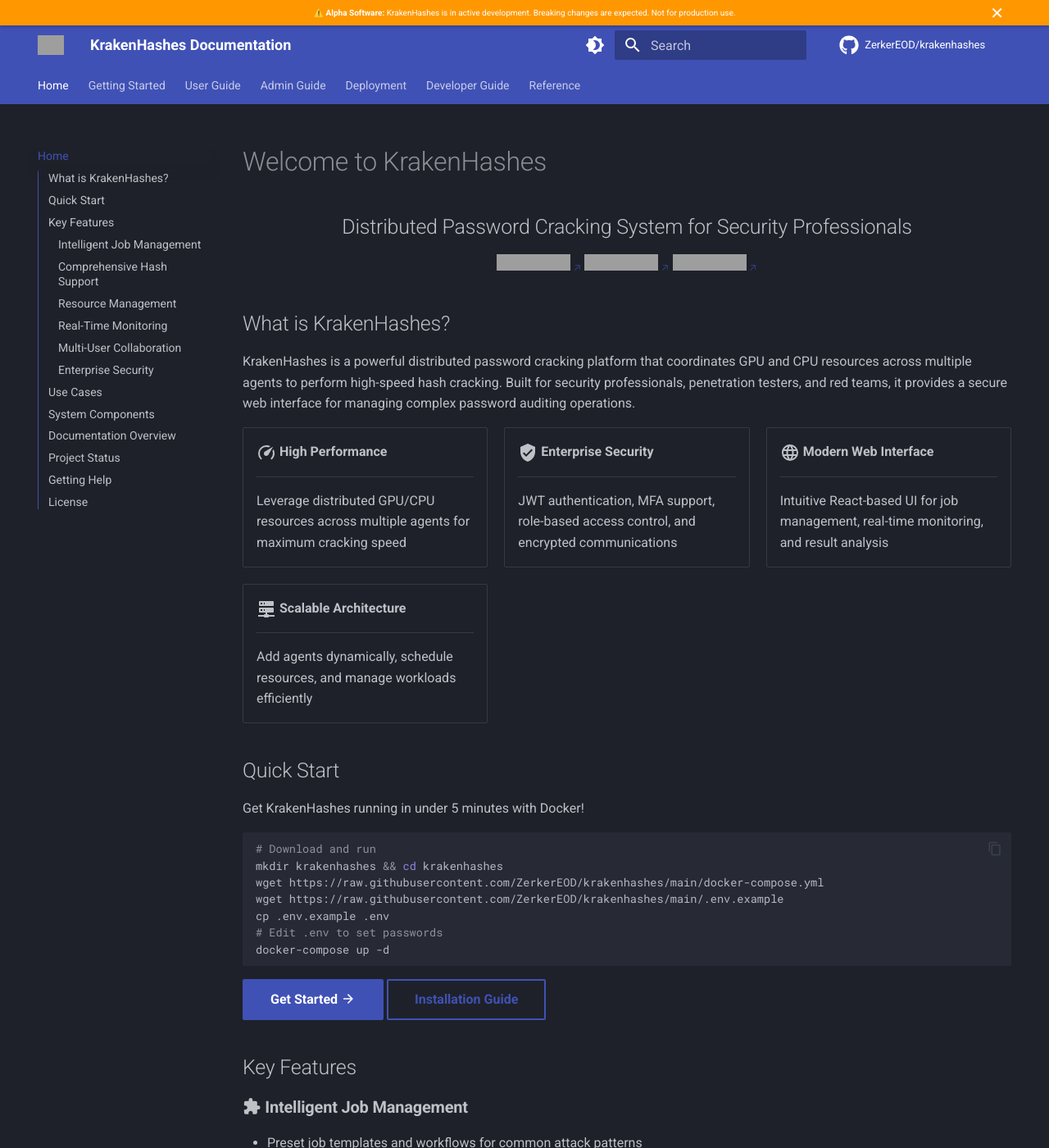
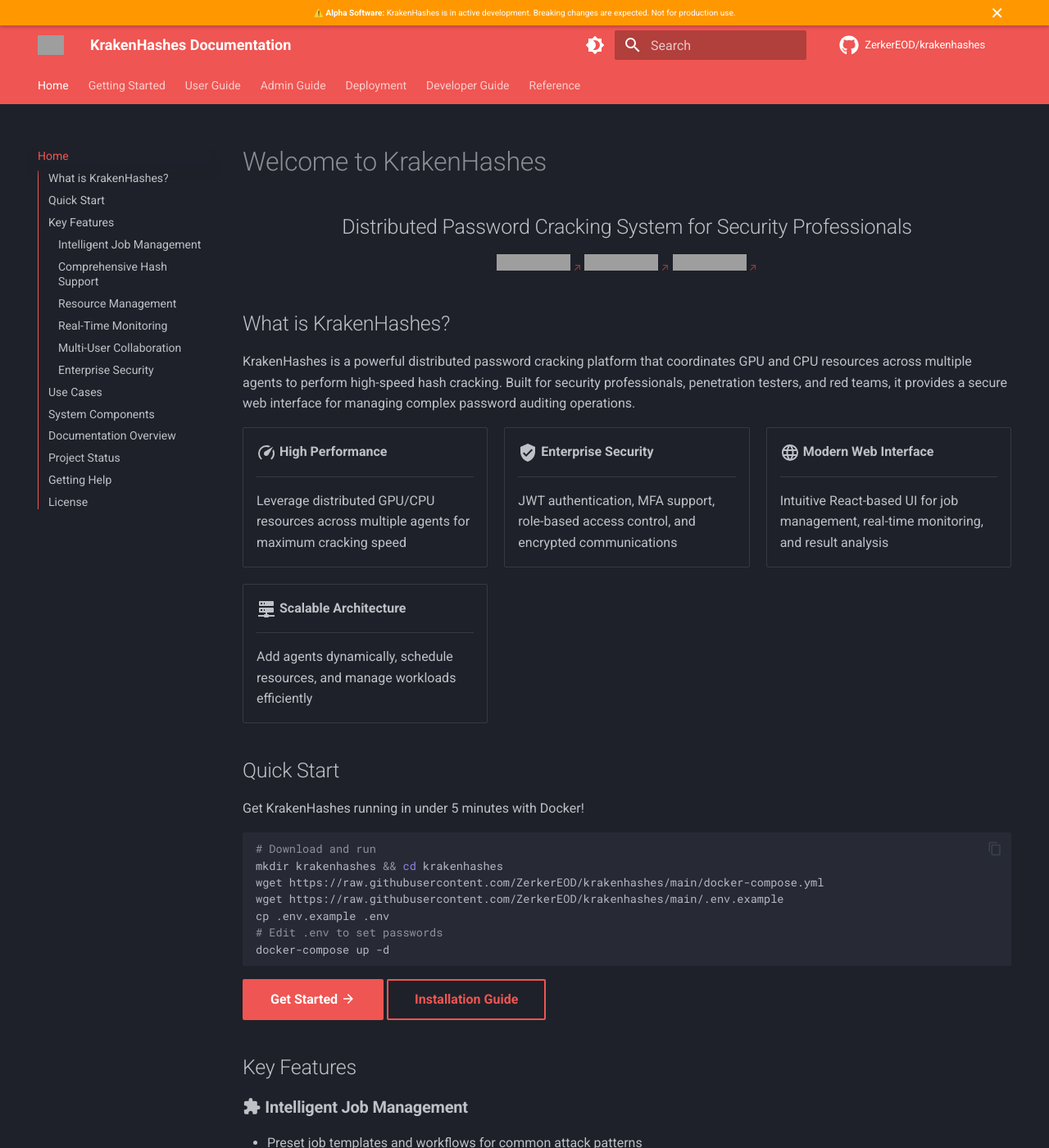
Before and after one commit to robert-iw3/krakenhashes, an MkDocs documentation site: the page built from docs/index.md, in a window 1280 px wide and 1400 px high. Shown: the whole window at 82% size. Built offline with MkDocs 1.6.1 and Material for MkDocs 9.7.7, drawn with Linux system fonts in a browser that asks for light colours; comment, search, counter and statistics services are not loaded; the version menu is left out; grey boxes are pictures that could not be loaded.

Commit message:
fix(docs): correct navigation bar color from blue to red
## Issue Fixed

- Navigation bar was displaying blue instead of the intended red theme

## Changes Made

- **mkdocs.yml**: Changed primary color from "deep red" to "red" (valid Material color)
- **extra.css**: Updated brand colors from purple-blue to red shades
  - --kh-primary: #7c4dff → #d32f2f (Material Design red)
  - --kh-accent: #9c27b0 → #b71c1c (darker red)

## Technical Notes

- "deep red" is not a valid Material for MkDocs color name
- Custom CSS variables were overriding theme with blue/purple colors
- Now uses consistent red color scheme throughout documentation

```diff
--- a/docs/stylesheets/extra.css
+++ b/docs/stylesheets/extra.css
@@ -2,8 +2,8 @@
 
 /* Brand colors */
 :root {
-  --kh-primary: #7c4dff;
-  --kh-accent: #9c27b0;
+  --kh-primary: #d32f2f;
+  --kh-accent: #b71c1c;
   --kh-success: #4caf50;
   --kh-warning: #ff9800;
   --kh-danger: #f44336;
--- a/mkdocs.yml
+++ b/mkdocs.yml
@@ -33,13 +33,13 @@
     - content.tabs.link
   palette:
     - scheme: slate
-      primary: deep red
+      primary: red
       accent: red
       toggle:
         icon: material/brightness-4
         name: Switch to light mode
     - scheme: default
-      primary: deep red
+      primary: red
       accent: red
       toggle:
         icon: material/brightness-7
```
